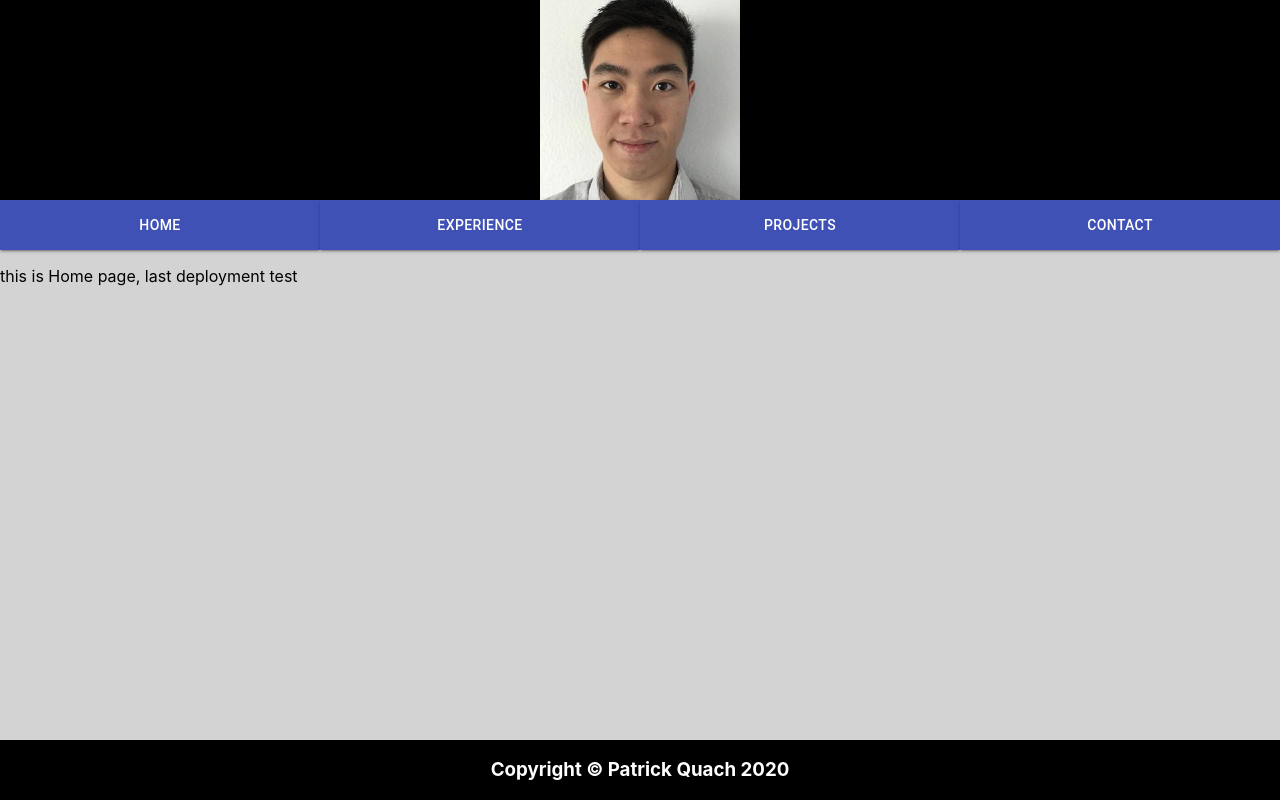
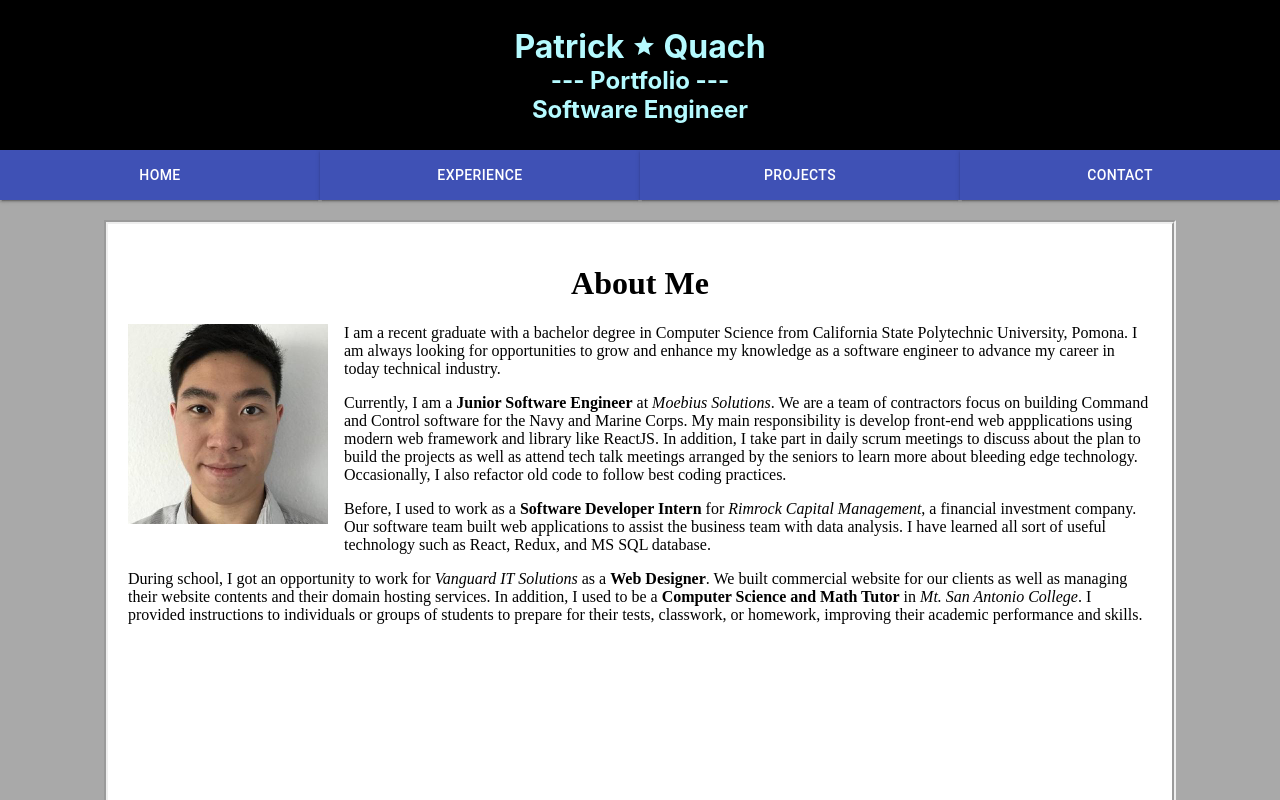
Before and after one commit to patrick1311/portfolio, a React (Create React App) app: page /#/ in a window 1280 px wide. Shown: the top 800 px of the page. Built offline with nearby package versions, Linux system fonts and the light colour scheme.

Commit message:
add about me section

```diff
--- a/src/App.js
+++ b/src/App.js
@@ -17,7 +17,8 @@ const bodyStyle = makeStyles({
   },
   mainContent: {
     flex: 1,
-    backgroundColor: 'lightgray',
+    backgroundColor: 'darkgray',
+    fontFamily: 'Brandon Grotesque',
   }
 });
 
--- a/src/components/Contact.js
+++ b/src/components/Contact.js
@@ -18,7 +18,7 @@ const useStyles = makeStyles({
     },
     item: {
          textAlign: 'center',
-         minWidth: '460px',
+         minWidth: '300px',
          margin: '10px',
          padding: '20px',
          boxShadow: '0 10px 6px -6px #777',
@@ -73,8 +73,8 @@ const ContactItem = ({contactItem}) => {
             <div>
                 {
                     contactItem.type === 'website' ?
-                    <h3 className={classes.headers}>Link: <a href={contactItem.link} target='_blank'>{contactItem.link}</a></h3> :
-                    <h3 className={classes.headers}>Email: <a href={'mailto:' + contactItem.link}>{contactItem.link}</a></h3>
+                    <h5 className={classes.headers}>Link: <a href={contactItem.link} target='_blank'>{contactItem.link}</a></h5> :
+                    <h5 className={classes.headers}>Email: <a href={'mailto:' + contactItem.link}>{contactItem.link}</a></h5>
                 }
             </div>
         </div>
--- a/src/components/Footer.js
+++ b/src/components/Footer.js
@@ -6,7 +6,7 @@ const footerStyle = makeStyles({
         height: '60px',
         lineHeight: '60px',
         backgroundColor: '#000000',
-        color: 'white',
+        color: '#b5faff',
         textAlign: 'center',
     },
     context: {
--- a/src/components/Header.js
+++ b/src/components/Header.js
@@ -4,6 +4,7 @@ import { makeStyles } from '@material-ui/core/styles';
 import AppBar from '@material-ui/core/AppBar';
 import Button from '@material-ui/core/Button';
 import profilepic from '../img/profilepic.png';
+import StarIcon from '@material-ui/icons/Star';
 
 const navBarStyle = makeStyles({
     navBar: {
@@ -30,6 +31,18 @@ const navBarStyle = makeStyles({
     img: {
         verticalAlign: 'bottom',
         width: '200px',
+    },
+    header: {
+        minHeight: '150px',
+        color: '#b5faff',
+        backgroundColor: 'black',
+        textAlign: 'center',
+        display: 'flex',
+        flexDirection: 'column',
+        justifyContent: 'center',
+    },
+    headerItem: {
+        margin: 0,
     }
 });
 
@@ -37,10 +50,11 @@ const Header = () => {
     const classes = navBarStyle();
     return (
         <div>
-            <div className={classes.imgBlock}>
-                <img className={classes.img} src={profilepic} />
+            <div className={classes.header}>
+                <h1 className={classes.headerItem}>Patrick <StarIcon /> Quach</h1>
+                <h2 className={classes.headerItem}>--- Portfolio ---</h2>
+                <h2 className={classes.headerItem}>Software Engineer</h2>
             </div>
-
             <AppBar className={classes.navBar} position="static">
                 <Link className={classes.link} to="/">
                     <Button className={classes.button} variant="contained" color="primary">
--- a/src/components/Home.js
+++ b/src/components/Home.js
@@ -1,9 +1,76 @@
 import * as React from 'react';
+import { makeStyles } from '@material-ui/core';
+import profilepic from '../img/profilepic.png';
+
+const useStyles = makeStyles({
+    bodyContent: {
+      width: '80%',
+      alignContent: 'center',
+      margin: 'auto',
+      marginTop: '20px',
+      marginBottom: '20px',
+      padding: 20,
+      border: '4px groove',
+      backgroundColor: 'white',
+    },
+    header: {
+        textAlign: 'center',
+    },
+    intro: {
+        display: 'flex',
+        flexDirection: 'row',
+        verticalAlign: 'center',
+    },
+    image: {
+        width: '200px',
+        verticalAlign: 'bottom',
+        margin: '16px',
+        marginLeft: '0',
+        marginTop: '0',
+        float: 'left',
+    }
+});
 
 const Home = () => {
+    const classes = useStyles();
+
     return (
-        <p>this is Home page, last deployment test</p>
+        <div className={classes.bodyContent}>
+            <h1 className={classes.header}>About Me</h1>
+            <img className={classes.image} src={profilepic} />
+
+            <p>
+                I am a recent graduate with a bachelor degree in Computer Science from
+                California State Polytechnic University, Pomona. I am always looking for opportunities to
+                grow and enhance my knowledge as a software engineer to advance my career in today technical industry.
+            </p>
+            <p>
+                Currently, I am a <b>Junior Software Engineer</b> at <i>Moebius Solutions</i>. We are a team of contractors focus on building
+                Command and Control software for the Navy and Marine Corps. My main responsibility
+                is develop front-end web appplications using modern web framework and library like ReactJS.
+                In addition, I take part in daily scrum meetings to discuss about the plan to build the projects
+                as well as attend tech talk meetings arranged by the seniors to learn more about bleeding edge technology.
+                Occasionally, I also refactor old code to follow best coding practices.
+            </p>
+            <p>
+                Before, I used to work as a <b>Software Developer Intern</b> for <i>Rimrock Capital Management</i>, a financial investment company.
+                Our software team built web applications to assist the business team with data analysis. I have learned all sort of
+                useful technology such as React, Redux, and MS SQL database.
+            </p>
+            <p>
+                During school, I got an opportunity to work for <i>Vanguard IT Solutions</i> as a <b>Web Designer</b>. We built commercial website
+                for our clients as well as managing their website contents and their domain hosting services. In addition, I used to be
+                a <b>Computer Science and Math Tutor</b> in <i>Mt. San Antonio College</i>. I provided instructions to individuals or groups of students to prepare
+                for their tests, classwork, or homework, improving their academic performance and skills.
+            </p>
+            <br/><br/><br/><br/><br/><br/>
+            <br/><br/><br/><br/><br/>
+            <br/><br/><br/><br/><br/>
+            <br/><br/><br/><br/><br/>
+            <br/><br/><br/><br/><br/>
+            <br/><br/><br/><br/>
+        </div>
     );
-}
+};
 
 export default Home;
```
